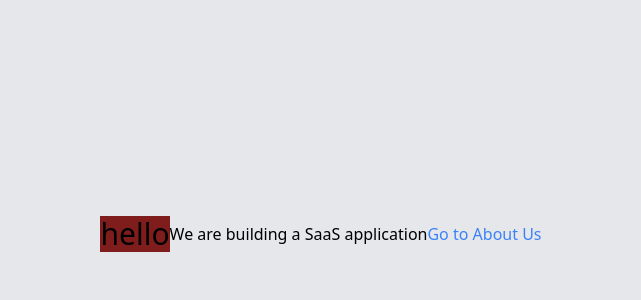
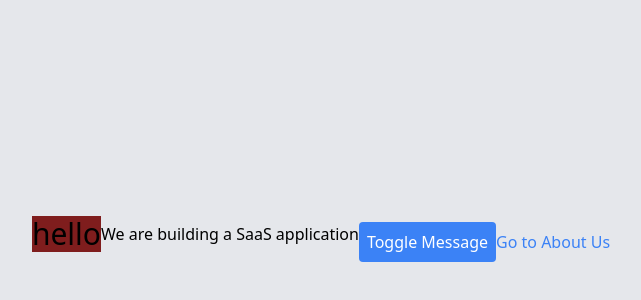
Before and after one commit to JaskaranSidhu8/R-D, a Next.js app: page / in a window 1280 px wide. Shown: the part 166-466 px from the top of the page, without its empty margins (319-960 px from the left). Built offline with nearby package versions, Linux system fonts and the light colour scheme.

Commit message:
button added

```diff
--- a/app/page.tsx
+++ b/app/page.tsx
@@ -1,17 +1,35 @@
 // app/page.tsx
 'use client';
-import React from 'react';
-import Link from 'next/link';
+
+import React, { useState } from 'react';
+import Link from 'next/link'; // Import Link from Next.js
 
 const Home: React.FC = () => {
-  const appTitle = "hello";
+  const [showMessage, setShowMessage] = useState(false); // State to manage message visibility
+  const appTitle = "hello"; // Use a static title instead of an environment variable
+
+  const handleButtonClick = () => {
+    setShowMessage(!showMessage); // Toggle the message visibility
+  };
 
   return (
     <div className='flex items-center justify-center min-h-screen shadow-ml bg-gray-200'>
       <h1 className="text-3xl text-red bg-red-900">{appTitle}</h1>
       <p>We are building a SaaS application</p>
-      {/* Link to the About page without a nested <a> */}
-      <Link href="/about" className="text-blue-500">
+
+      {/* Button to toggle the message */}
+      <button
+        onClick={handleButtonClick}
+        className="mt-4 p-2 bg-blue-500 text-white rounded"
+      >
+        Toggle Message
+      </button>
+
+      {/* Conditionally render the message */}
+      {showMessage && <p className="mt-2">Here is your message!</p>}
+
+      {/* Navigation link to the About Us page */}
+      <Link href="/about" className="text-blue-500 mt-4">
         Go to About Us
       </Link>
     </div>
```
Also changed, not shown: 1 other file (tests, documents, lock files or other folders).
